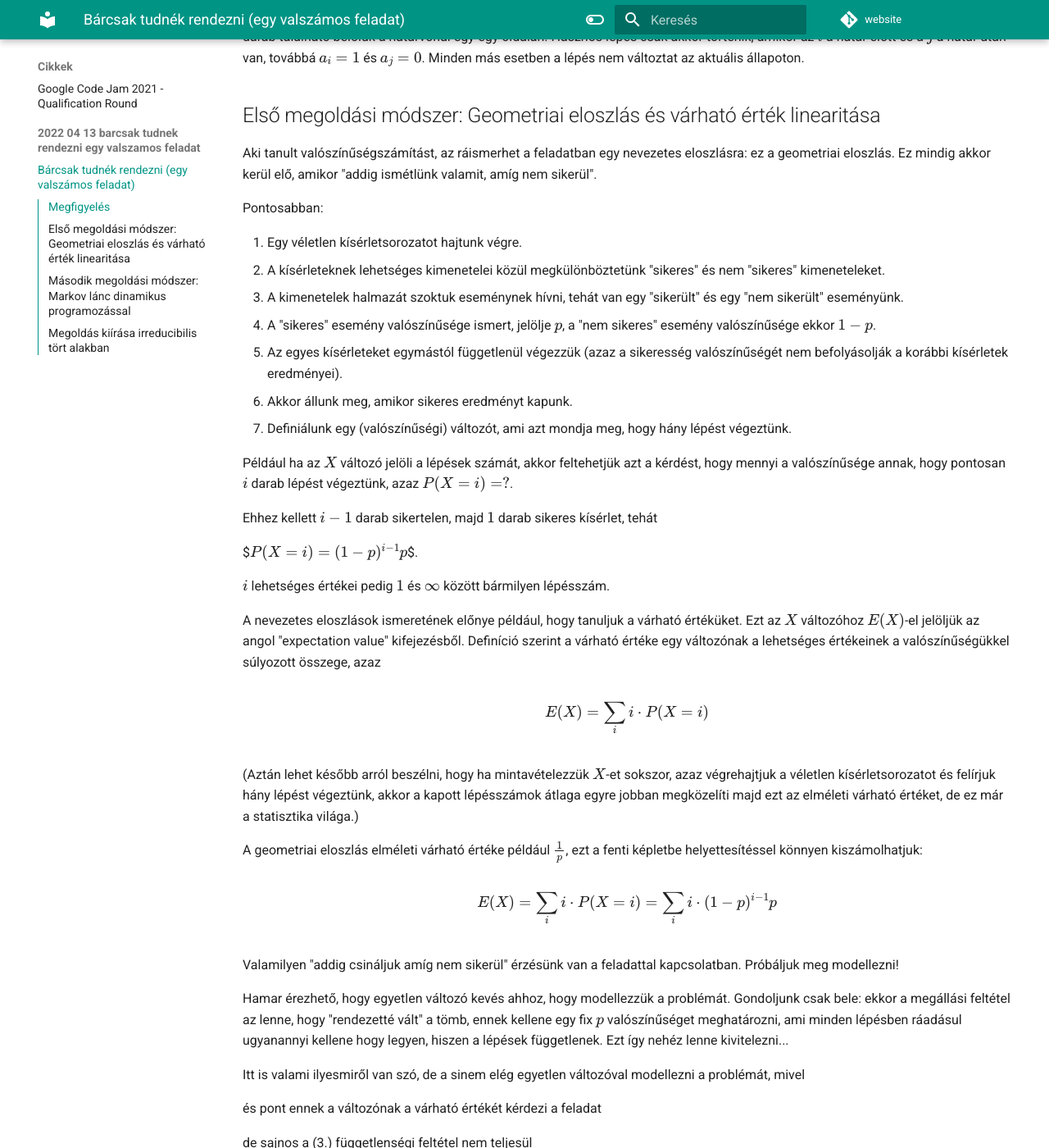
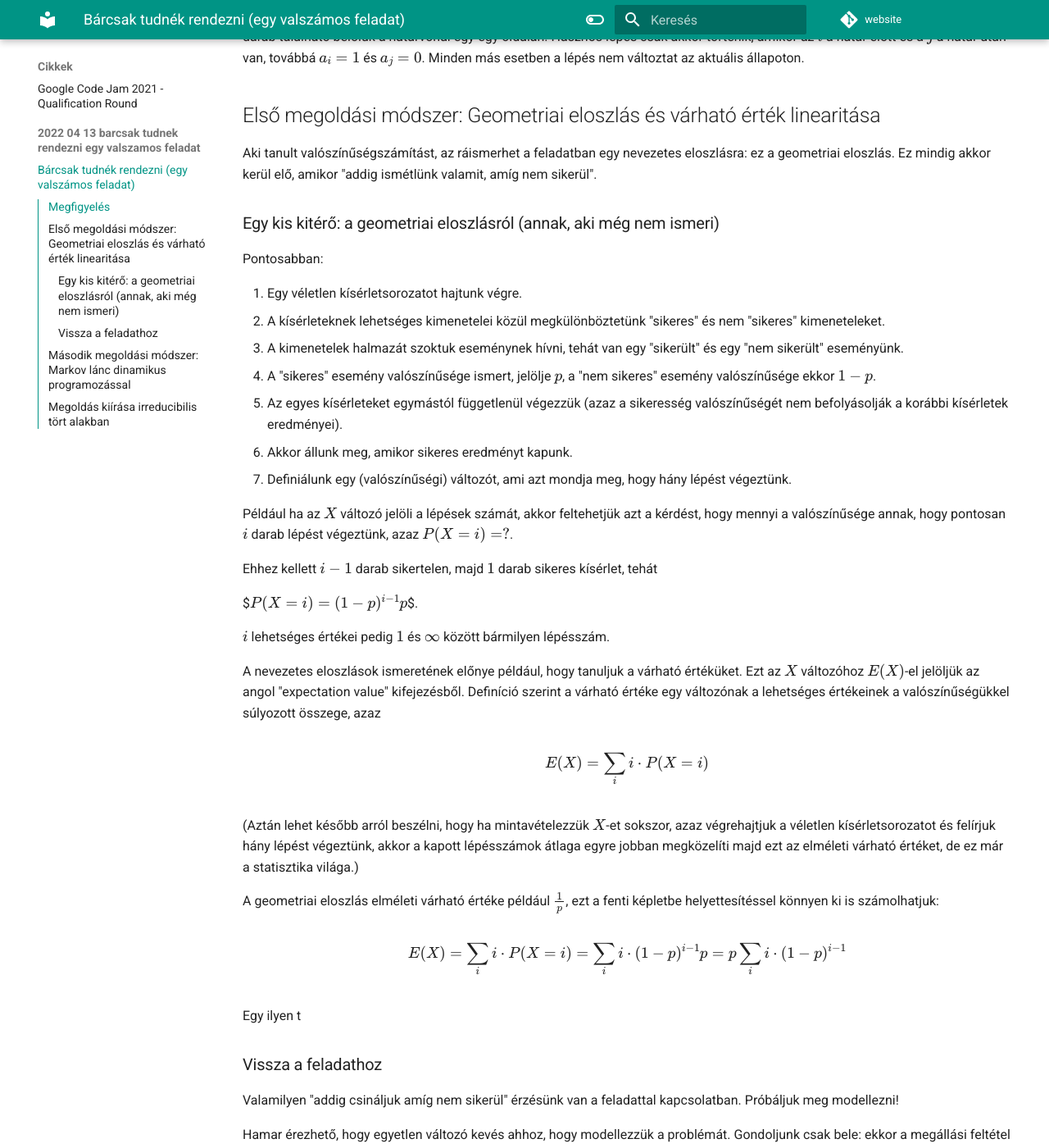
Before and after one commit to nemkin/versenyprogramozas-hu, an MkDocs documentation site: the page built from docs/cikkek/2022_04_13_barcsak_tudnek_rendezni_egy_valszamos_feladat/index.md, in a window 1280 px wide and 1400 px high, scrolled down 2658 px. Shown: the whole window at 82% size. Built offline with MkDocs 1.6.1 and Material for MkDocs 9.7.7, drawn with Linux system fonts in a browser that asks for light colours; comment, search, counter and statistics services are not loaded.

Commit message:
Update index.md

```diff
--- a/docs/cikkek/2022_04_13_barcsak_tudnek_rendezni_egy_valszamos_feladat/index.md
+++ b/docs/cikkek/2022_04_13_barcsak_tudnek_rendezni_egy_valszamos_feladat/index.md
@@ -40,6 +40,8 @@ Tehát elmondható, hogy a feladat szempontjából lényegtelen a $0$-ák és $1
 
 Aki tanult valószínűségszámítást, az ráismerhet a feladatban egy nevezetes eloszlásra: ez a geometriai eloszlás. Ez mindig akkor kerül elő, amikor "addig ismétlünk valamit, amíg nem sikerül".
 
+### Egy kis kitérő: a geometriai eloszlásról (annak, aki még nem ismeri)
+
 Pontosabban:
 
 1. Egy véletlen kísérletsorozatot hajtunk végre.
@@ -64,10 +66,13 @@ $$E(X) = \sum\limits_{i} i \cdot{} P(X=i)$$
 
 (Aztán lehet később arról beszélni, hogy ha mintavételezzük $X$-et sokszor, azaz végrehajtjuk a véletlen kísérletsorozatot és felírjuk hány lépést végeztünk, akkor a kapott lépésszámok átlaga egyre jobban megközelíti majd ezt az elméleti várható értéket, de ez már a statisztika világa.)
 
-A geometriai eloszlás elméleti várható értéke például $\frac{1}{p}$, ezt a fenti képletbe helyettesítéssel könnyen kiszámolhatjuk:
+A geometriai eloszlás elméleti várható értéke például $\frac{1}{p}$, ezt a fenti képletbe helyettesítéssel könnyen ki is számolhatjuk:
 
-$$E(X) = \sum\limits_{i} i \cdot{} P(X=i) = \sum\limits_{i} i \cdot{} (1-p)^{i-1}p $$
+$$E(X) = \sum\limits_{i} i \cdot{} P(X=i) = \sum\limits_{i} i \cdot{} (1-p)^{i-1}p = p \sum\limits_{i} i \cdot{} (1-p)^{i-1} $$
 
+Egy ilyen t
+
+### Vissza a feladathoz
 
 Valamilyen "addig csináljuk amíg nem sikerül" érzésünk van a feladattal kapcsolatban. Próbáljuk meg modellezni!
 
```
